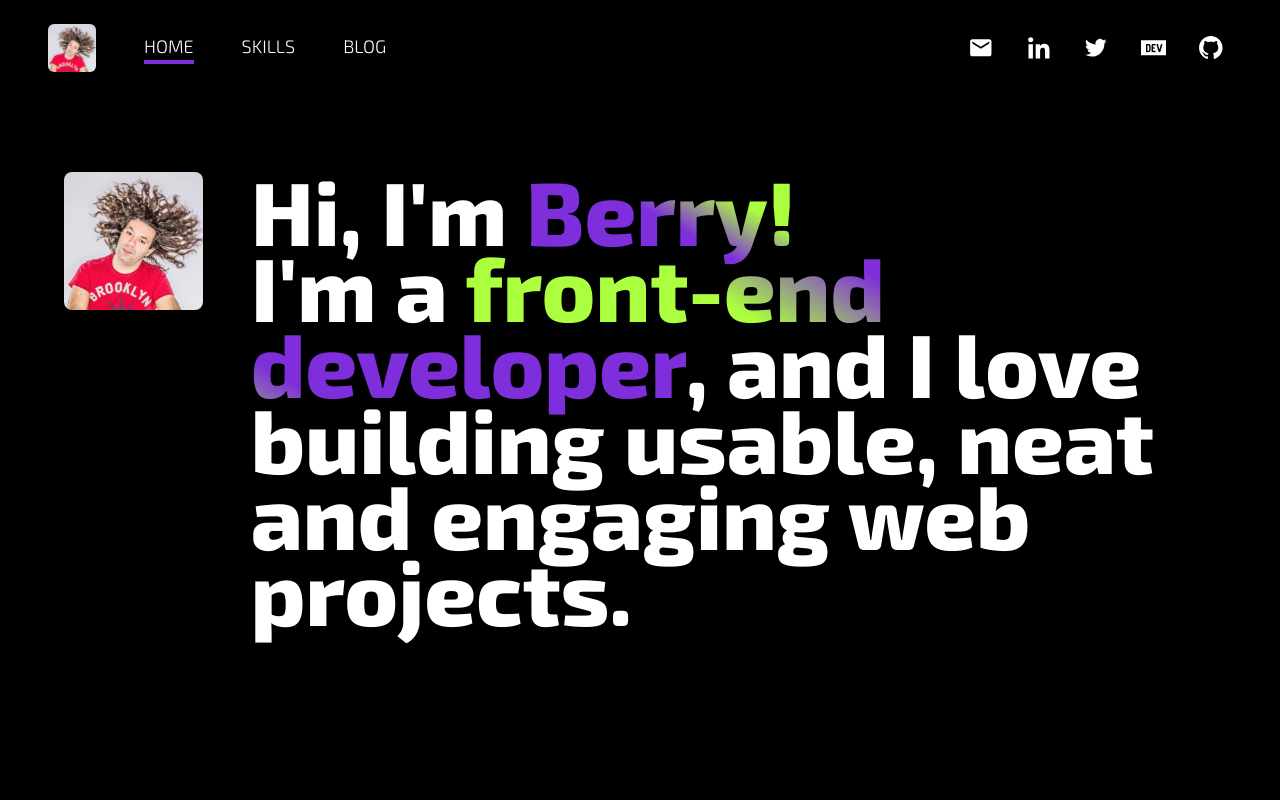
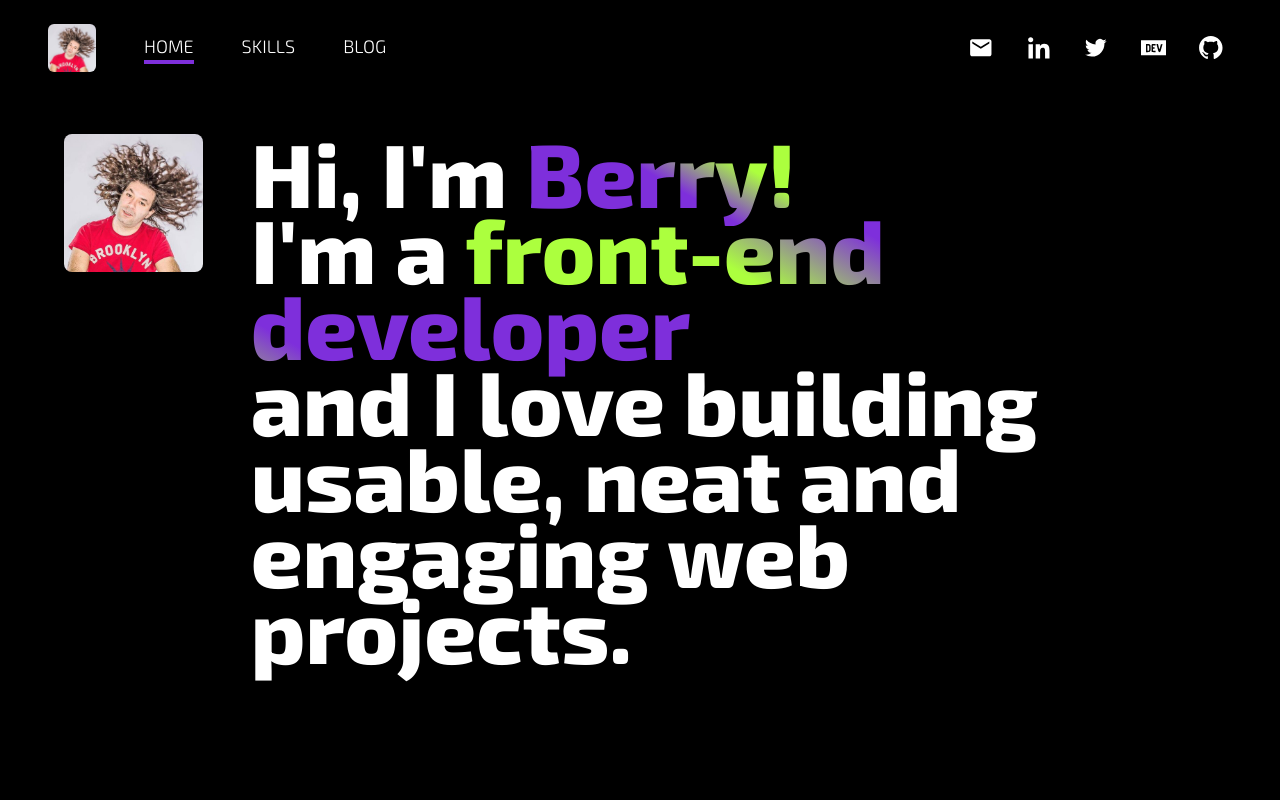
Before and after one commit to andberry/berry-website-nextjs, a Next.js app: page / in a window 1280 px wide. Shown: the top 800 px of the page. Built offline with nearby package versions, Linux system fonts and the light colour scheme; a web font is replaced by a local one; what tailwindcss-debug-screens would draw is missing.

Commit message:
Homepage: copy update

```diff
--- a/pages/index.js
+++ b/pages/index.js
@@ -63,7 +63,8 @@ export default function Homepage() {
                                         <span className="u-text-gradientbg-2">
                                             front-end developer
                                         </span>
-                                        , and I love building usable, neat and
+                                        <br />
+                                        and I love building usable, neat and
                                         engaging web projects.
                                         {/*
                                     <div className="opacity-0 intro__text__mask absolute inset-0 bg-lime z-20 transform -translate-x-full"></div>
@@ -87,8 +88,7 @@ export default function Homepage() {
                                 {' '}
                                 Front-End Developer / Front-End Engineer / Web
                                 Developer
-                            </strong>
-                            <br />
+                            </strong>{' '}
                             with 10+ years of experience, currently located in
                             Halifax, NS, Canada.
                         </p>
```
